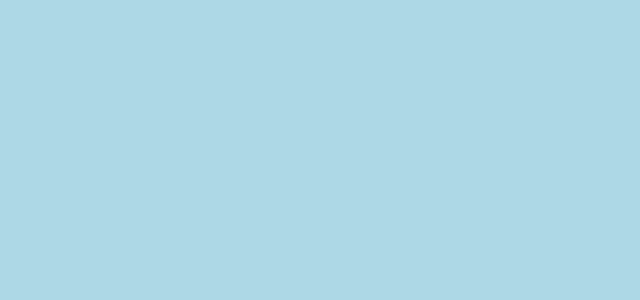
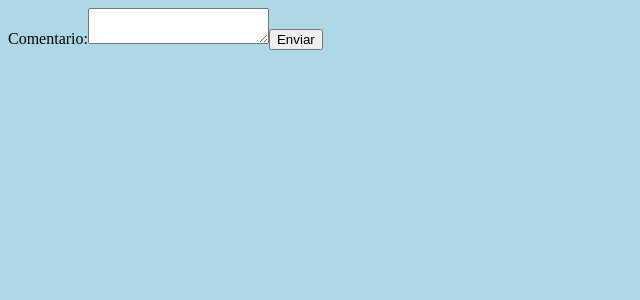
Before and after one commit to vidasanta/hola-mundo-3, a React (Vite) app: page /pantalla22 in a window 1280 px wide. Before the commit this address had no page. Shown: the top 300 px of the page, without its empty margins (0-640 px from the left). Built offline with nearby package versions, Linux system fonts and the light colour scheme.

Commit message:
TextTareaOnSubmit

```diff
--- a/src/App.jsx
+++ b/src/App.jsx
@@ -43,7 +43,7 @@ const products = [
 ]
 
 import { CounterUserReducer } from './CounterUserReducer'
-
+import { TextTareaOnSubmit } from './TextTareaOnSubmit'
 
 export default function App() {
   return (
@@ -106,6 +106,7 @@ export default function App() {
           <Route path="/pantalla19" element={<OperadorTernario isAuthUser={true}/>} />
           <Route path="/pantalla20" element={<Wishlist products={products} />} />
           <Route path="/pantalla21" element={<CounterUserReducer />} />
+          <Route path="/pantalla22" element={<TextTareaOnSubmit />} />
            </Routes>
       </Router>
     </main>
--- /dev/null
+++ b/src/TextTareaOnSubmit.jsx
@@ -0,0 +1,24 @@
+import React, { useState } from 'react';
+
+export const TextTareaOnSubmit = () => {
+  const [value, setValue] = useState('');
+
+  const handleChange = (event) => {
+    setValue(event.target.value);
+  };
+
+  const handleSubmit = (event) => {
+    event.preventDefault();
+    alert('El comentario enviado es: ' + value);
+  };
+
+  return (
+    <form onSubmit={handleSubmit}>
+      <label>
+        Comentario:
+        <textarea value={value} onChange={handleChange} />
+      </label>
+      <input type="submit" value="Enviar" />
+    </form>
+  );
+};
```
